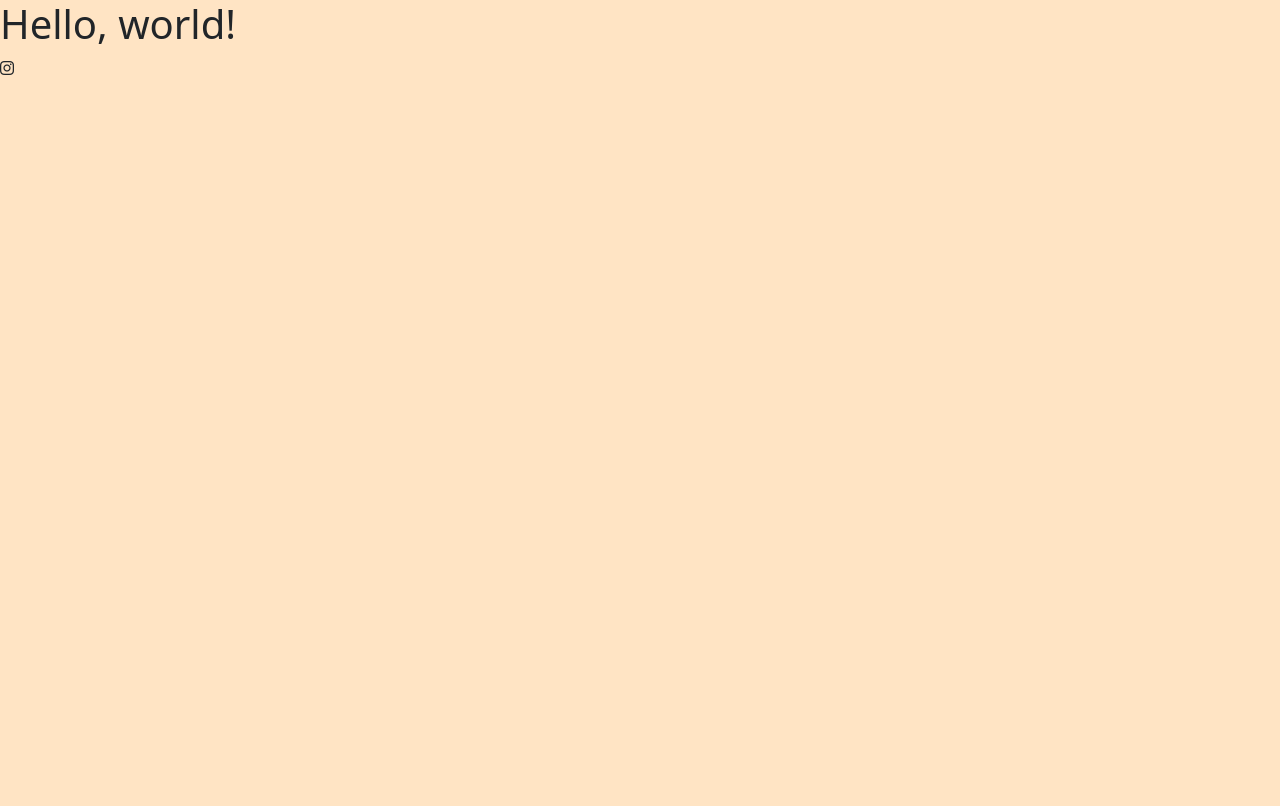
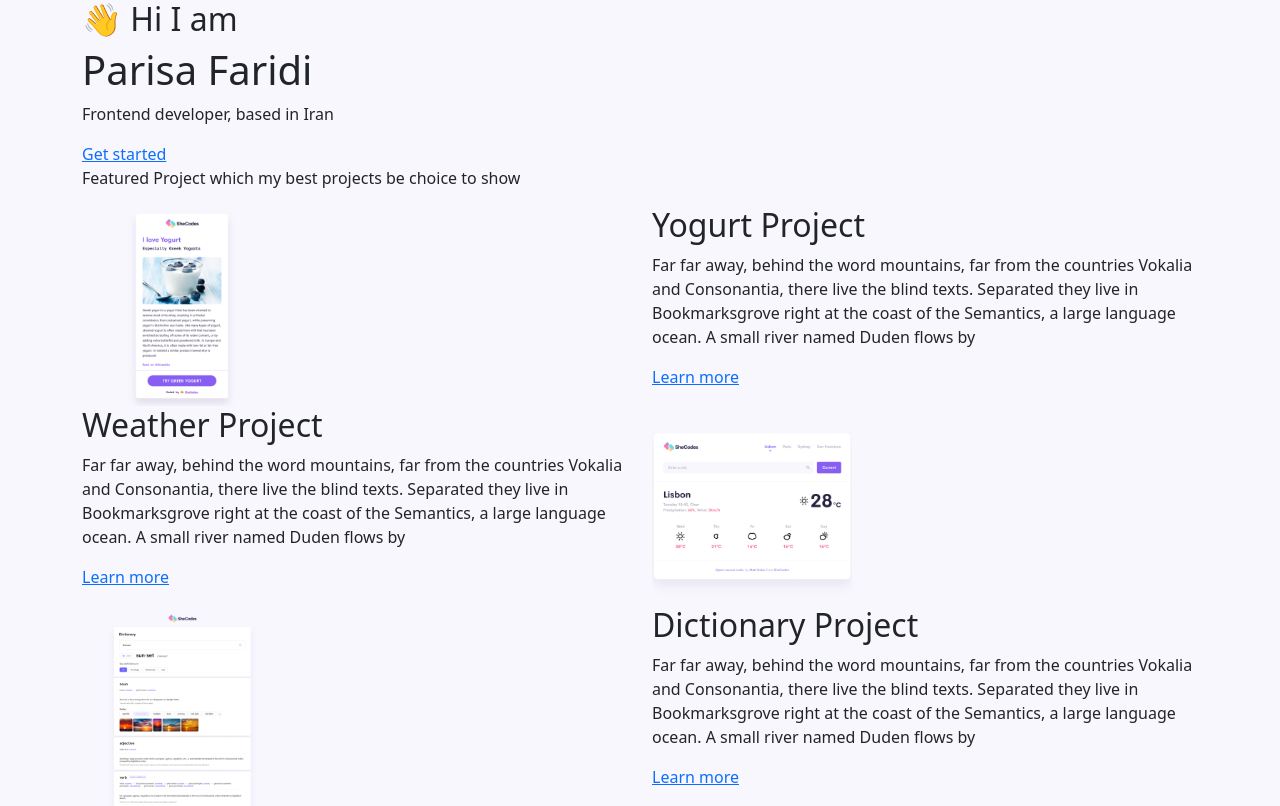
Before and after one commit to ParisaFaridi/portfolio-project, a plain HTML site: page index.html in a window 1280 px wide. Drawn offline with nearby package versions, Linux system fonts and the light colour scheme.

Commit message:
Add contents of first page

```diff
--- a/index.html
+++ b/index.html
@@ -3,7 +3,8 @@
   <head>
     <meta charset="utf-8" />
     <meta name="viewport" content="width=device-width, initial-scale=1" />
-    <title>Portfolio</title>
+    <title>Parisa Faridi</title>
+    <meta name="description" content="This is the portfolio of Parisa Faridi" />
     <link
       href="https://cdn.jsdelivr.net/npm/bootstrap@5.2.3/dist/css/bootstrap.min.css"
       rel="stylesheet"
@@ -17,8 +18,58 @@
     <link rel="stylesheet" href="/styles/app.css" />
   </head>
   <body>
-    <h1>Hello, world!</h1>
-    <i class="fa-brands fa-instagram"></i>
+    <div class="container">
+      <h2>👋 Hi I am</h2>
+      <h1>Parisa Faridi</h1>
+      <p>Frontend developer, based in Iran</p>
+      <a href="">Get started</a>
+      <p>Featured Project which my best projects be choice to show</p>
+      <div class="row">
+        <div class="col-sm-6">
+          <img src="/images/yogurt.png" alt="yogurt project" />
+        </div>
+        <div class="col-sm-6">
+          <h2>Yogurt Project</h2>
+          <p>
+            Far far away, behind the word mountains, far from the countries
+            Vokalia and Consonantia, there live the blind texts. Separated they
+            live in Bookmarksgrove right at the coast of the Semantics, a large
+            language ocean. A small river named Duden flows by
+          </p>
+          <a href="">Learn more</a>
+        </div>
+      </div>
+      <div class="row">
+        <div class="col-sm-6">
+          <h2>Weather Project</h2>
+          <p>
+            Far far away, behind the word mountains, far from the countries
+            Vokalia and Consonantia, there live the blind texts. Separated they
+            live in Bookmarksgrove right at the coast of the Semantics, a large
+            language ocean. A small river named Duden flows by
+          </p>
+          <a href="">Learn more</a>
+        </div>
+        <div class="col-sm-6">
+          <img src="/images/weather.png" alt="weather project" />
+        </div>
+      </div>
+      <div class="row">
+        <div class="col-sm-6">
+          <img src="/images/dictionary.png" alt="dictionary project" />
+        </div>
+        <div class="col-sm-6">
+          <h2>Dictionary Project</h2>
+          <p>
+            Far far away, behind the word mountains, far from the countries
+            Vokalia and Consonantia, there live the blind texts. Separated they
+            live in Bookmarksgrove right at the coast of the Semantics, a large
+            language ocean. A small river named Duden flows by
+          </p>
+          <a href="">Learn more</a>
+        </div>
+      </div>
+    </div>
     <script
       src="https://cdn.jsdelivr.net/npm/bootstrap@5.2.3/dist/js/bootstrap.bundle.min.js"
       integrity="sha384-kenU1KFdBIe4zVF0s0G1M5b4hcpxyD9F7jL+jjXkk+Q2h455rYXK/7HAuoJl+0I4"
--- a/styles/app.css
+++ b/styles/app.css
@@ -1,3 +1,6 @@
 body {
-  background-color: bisque;
+  background-color: #f9f7fe;
 }
+img {
+  width: 200px;
+}
```
Also changed, not shown: images/dictionary.png (added), images/weather.png (added), images/yogurt.png (added).
